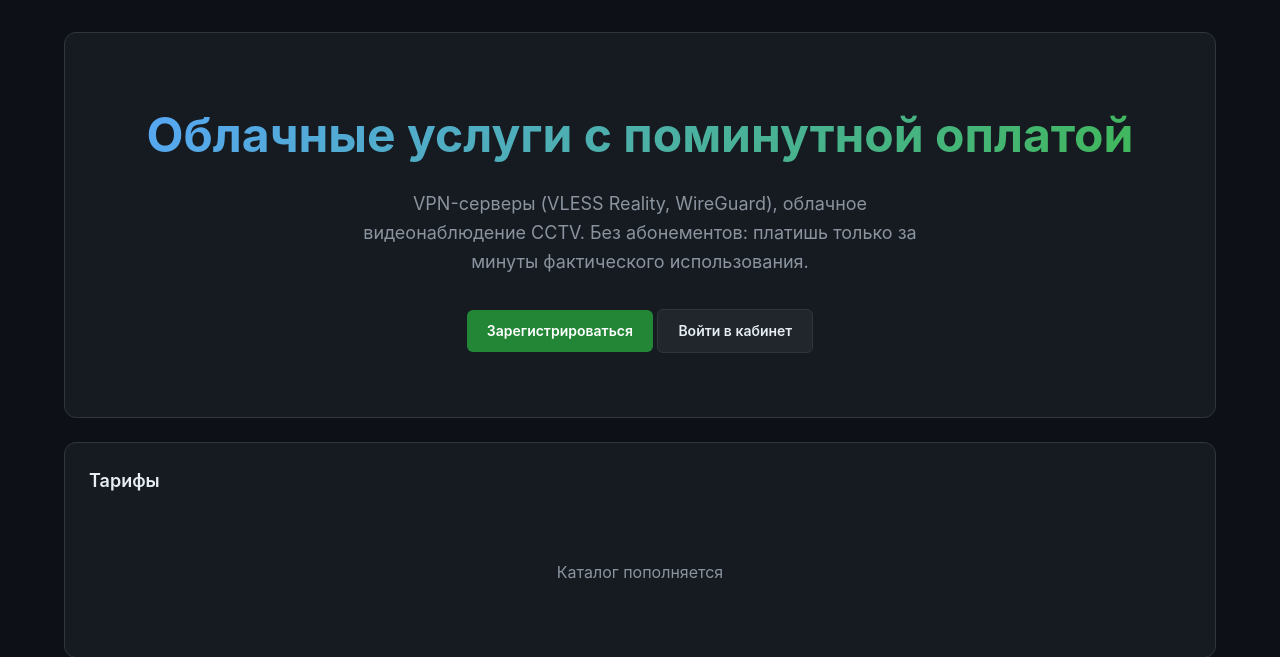
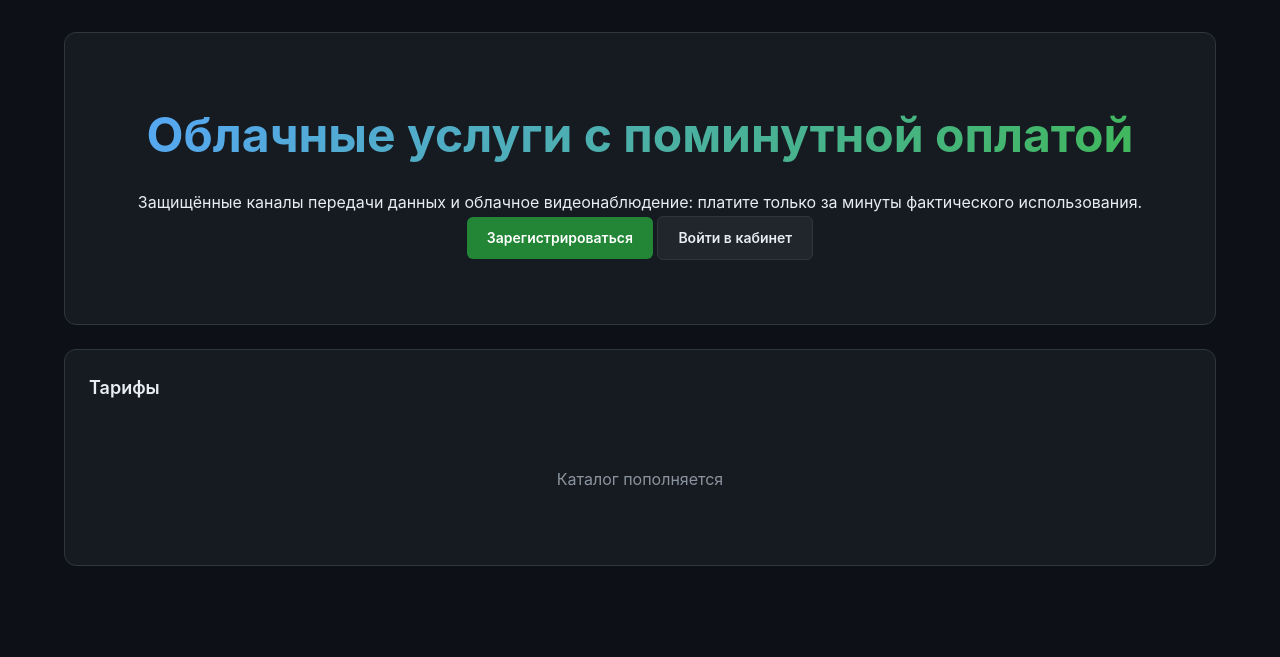
Before and after one commit to vasa57kam/datacenter-core, a FastAPI app: template backend/app/ui/templates/lk/landing.html in a window 1280 px wide. Shown: the part 77-734 px from the top of the page. Run offline with FastAPI, Linux system fonts and the light colour scheme; the template is opened without the code that fills it, so the values that code supplies are empty; parts of the project's set-up code (start-up, migrations or seed data) failed here and were passed over.

Commit message:
auto: 2026-10-15_11:25

```diff
--- a/backend/app/services/provisioning.py
+++ b/backend/app/services/provisioning.py
@@ -1,6 +1,8 @@
 import asyncio
 import logging
 from datetime import datetime, timedelta, timezone
+
+from app.core.tz import MSK
 from typing import Any
 
 from sqlalchemy import select
--- a/backend/app/services/usage.py
+++ b/backend/app/services/usage.py
@@ -1,6 +1,8 @@
 from app.core.tz import now as tz_now
 import logging
 from datetime import datetime, timedelta, timezone
+
+from app.core.tz import MSK
 
 from sqlalchemy import select
 
--- a/backend/app/ui/templates/lk/landing.html
+++ b/backend/app/ui/templates/lk/landing.html
@@ -3,7 +3,7 @@
 {% block content %}
 <div class="card hero">
   <h1>Облачные услуги с поминутной оплатой</h1>
-  <p>VPN-серверы (VLESS Reality, WireGuard), облачное видеонаблюдение CCTV. Без абонементов: платишь только за минуты фактического использования.</p>
+Защищённые каналы передачи данных и облачное видеонаблюдение: платите только за минуты фактического использования.
   {% if user %}
     <a href="/lk/" class="btn">В мой кабинет</a>
   {% else %}
```
